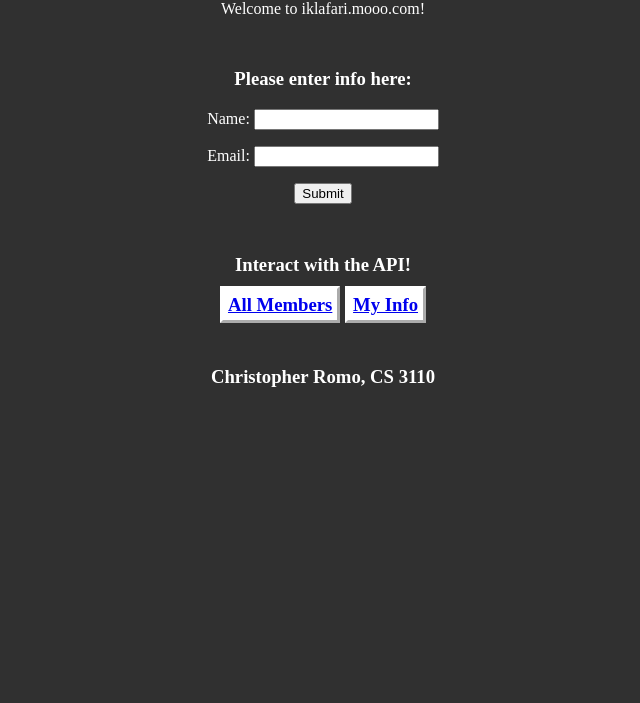
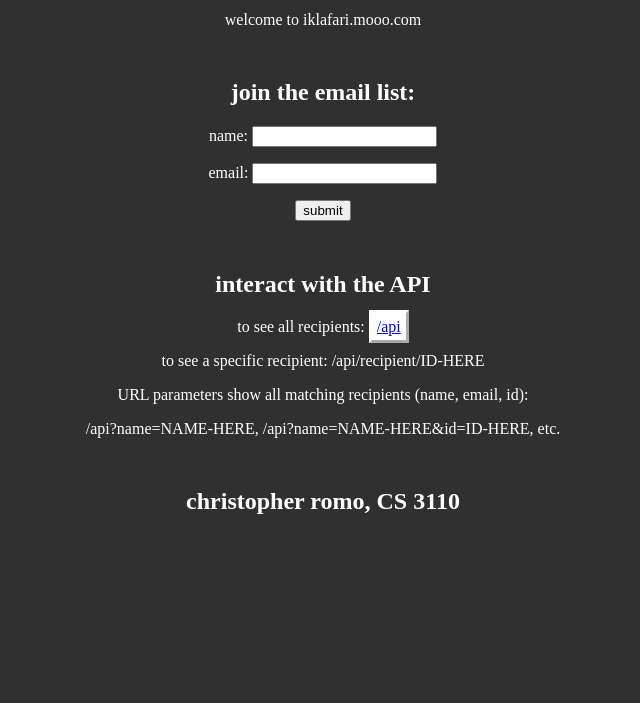
Before and after one commit to christopherromo/web-programming-projects, a website: page projects/project 4 - node js/public/index.html in a window 1280 px wide. Shown: the part 97-800 px from the top of the page, without its empty margins (317-957 px from the left). Drawn offline with Linux system fonts and the light colour scheme.

Commit message:
Project Commit 4

```diff
--- a/projects/project 4 - node js/public/index.html
+++ b/projects/project 4 - node js/public/index.html
@@ -1,36 +1,44 @@
-<!DOCTYPE html>
+<!doctype html>
 
 <html lang="en">
   <head>
     <!-- Christopher Romo, 2/24/2025, CS 3110, Project 4 -->
     <title>christopher's server</title>
-        <meta charset="UTF-8">
-        <link href="/styles/styles.css" rel="stylesheet">
+    <meta charset="UTF-8" />
+    <link href="/styles/styles.css" rel="stylesheet" />
   </head>
-    <body class="page">
-        <section class="text">
-            <h1>christopher's server</h1>
-            <p>Welcome to iklafari.mooo.com!</p>
-        </section>
-        <section class="text">
-            <h3>Please enter info here:</h3>
+  <body>
+    <div class="container">
+      <h1 class="text">christopher's server</h1>
+      <p class="text">welcome to iklafari.mooo.com</p>
+    </div>
+    <div class="container">
+      <h2 class="text">join the email list:</h2>
       <form action="/api" method="POST">
-                <label for="Name">Name:</label>
-                <input name="Name" id="Name">
+        <label class="text" for="name">name:</label>
+        <input id="name" name="name" />
         <p></p>
-                <label for="Email">Email:</label>
-                <input name="Email" id="Email">
+        <label class="text" for="email">email:</label>
+        <input id="email" name="email" />
         <p></p>
-                <input type="submit">
+        <input type="submit" value="submit" />
       </form>
-        </section>
-	<section class="center">
-		<h3 class="text">Interact with the API!<h3>
-		<a href="/api" class="link">All Members</a>
-		<a href="/api/user/chris" class="link">My Info</a>
-	</section>
-        <section class="text">
-            <h3>Christopher Romo, CS 3110</h3>
-        </section>
+    </div>
+    <div class="container">
+      <h2 class="text">interact with the API</h2>
+      <p class="text">
+        to see all recipients: <a class="link" href="/api">/api</a>
+      </p>
+      <p class="text">to see a specific recipient: /api/recipient/ID-HERE</p>
+      <p class="text">
+        URL parameters show all matching recipients (name, email, id):
+      </p>
+      <p class="text">
+        /api?name=NAME-HERE, /api?name=NAME-HERE&id=ID-HERE, etc.
+      </p>
+    </div>
+    <div class="container">
+      <h2 class="text">christopher romo, CS 3110</h2>
+    </div>
   </body>
 </html>
--- a/projects/project 4 - node js/public/styles/styles.css
+++ b/projects/project 4 - node js/public/styles/styles.css
@@ -1,6 +1,6 @@
-.center {
-  margin-bottom: 25px;
-  margin-top: 20px;
+.container {
+  margin-bottom: 50px;
+  margin-top: 50px;
   text-align: center;
 }
 
@@ -12,12 +12,10 @@
   padding: 5px;
 }
 
-.page {
+.text {
+  color: white;
+}
+
+body {
   background-color: #303030;
 }
-
-.text {
-  color: white;
-  text-align: center;
-  margin-top: 50px;
-}
```
Also changed, not shown: projects/project 4 - node js/server.js (+47 -17 lines). Lines whose indentation alone changed are shown as unchanged.
